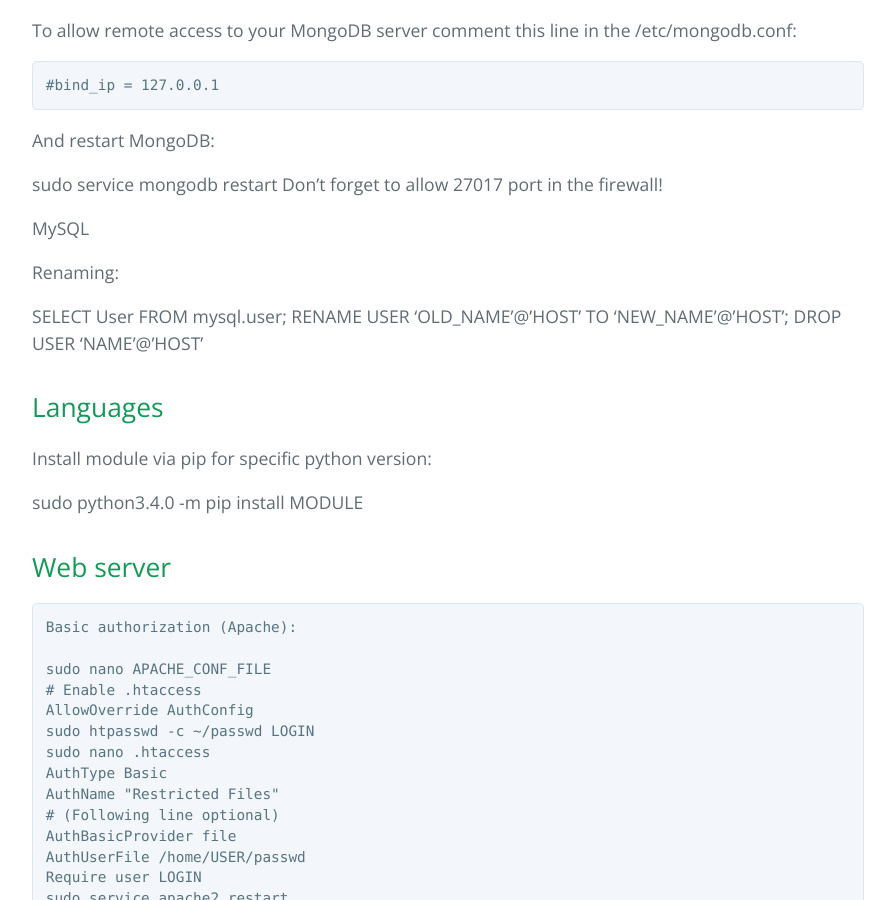
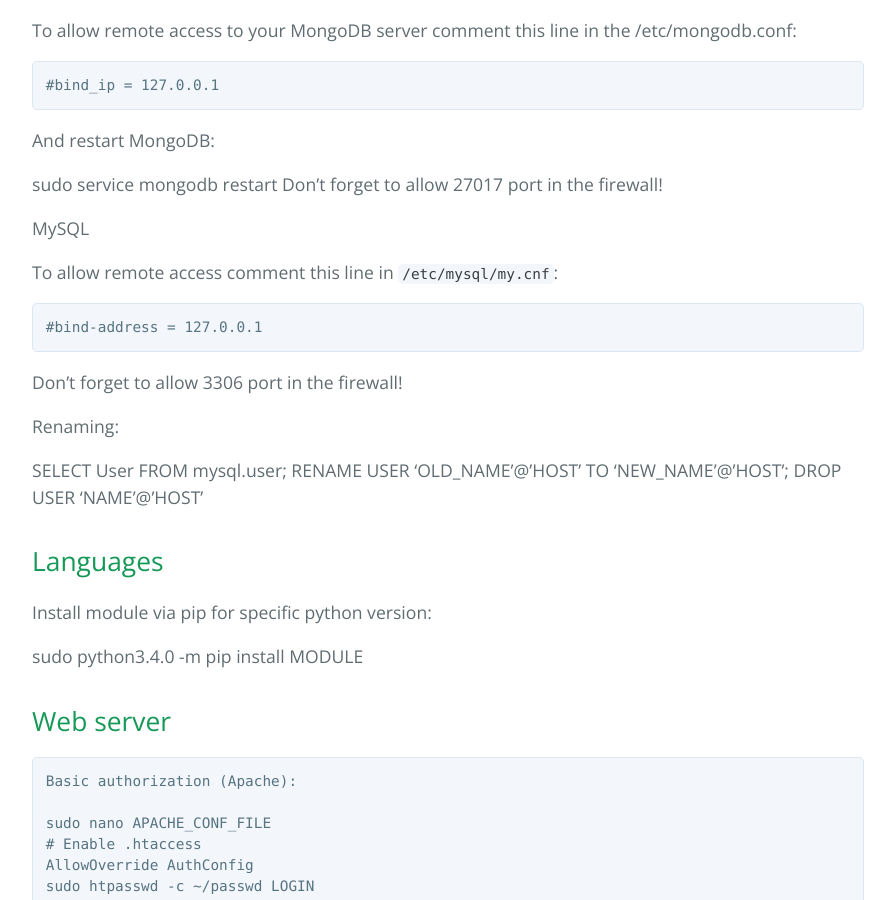
Before and after one commit to highweb/web-wiki, a Jekyll site: the page built from debian.md, in a window 1280 px wide and 900 px high, scrolled down 2333 px. Shown: the whole window, without its empty margins (192-1087 px from the left). Built offline with Jekyll 4.4.1, drawn with Linux system fonts in a browser that asks for light colours.

Commit message:
Update debian.md

````diff
--- a/debian.md
+++ b/debian.md
@@ -116,6 +116,12 @@ Don't forget to allow 27017 port in the firewall!
 
 MySQL
 
+To allow remote access comment this line in `/etc/mysql/my.cnf`:
+```
+#bind-address = 127.0.0.1
+```
+Don't forget to allow 3306 port in the firewall!
+
 Renaming:
 
 SELECT User FROM mysql.user;
````
